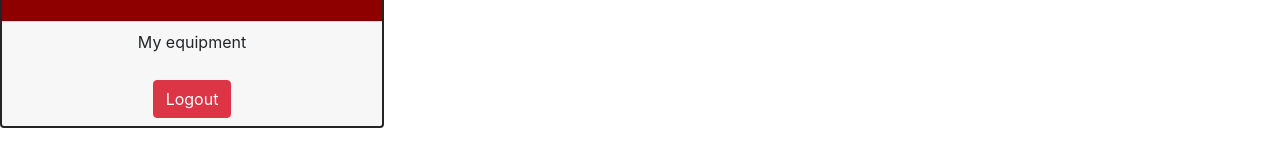
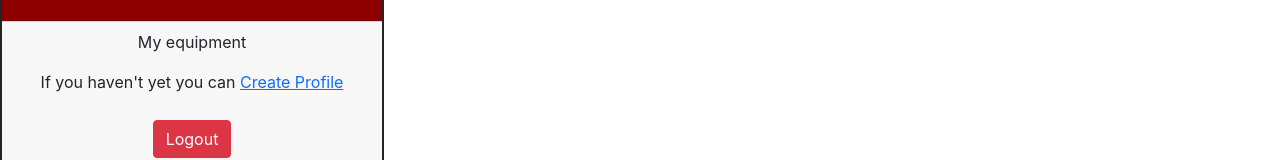
Before and after one commit to PatrickBoynton/night_watch, a React (Create React App) app in the folder frontend/static/: page /profile in a window 1280 px wide. Shown: the part 395-555 px from the top of the page. Built offline with nearby package versions, Linux system fonts and the light colour scheme; no server answers.

Commit message:
Added the ability for a user who hasn't to create a profile.

```diff
--- a/frontend/static/src/components/user/Profile.js
+++ b/frontend/static/src/components/user/Profile.js
@@ -1,6 +1,6 @@
 import {Component} from 'react';
 import Cookies from 'js-cookie';
-import {Redirect} from 'react-router-dom';
+import {Link, Redirect} from 'react-router-dom';
 
 class Profile extends Component {
     constructor(props) {
@@ -43,6 +43,8 @@ class Profile extends Component {
                 </div>
                 <div className="card-footer">
                     <p>My equipment</p>
+
+                  <p>If you haven't yet you can <Link to="/create-profile" className="btn-link">Create Profile</Link> </p>
                 <button onClick={this.handleLogout} className="btn btn-danger">Logout</button>
                 </div>
             </div>
```
